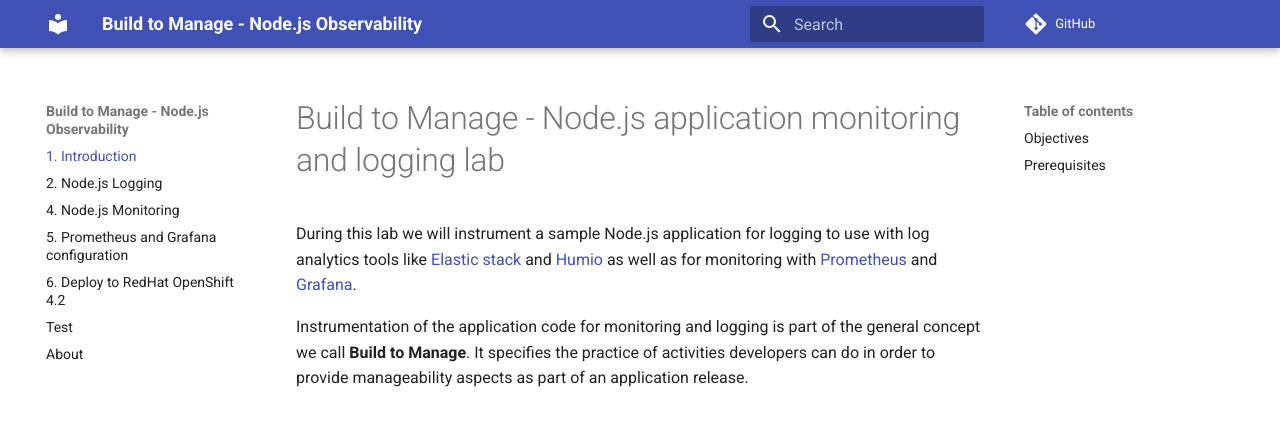
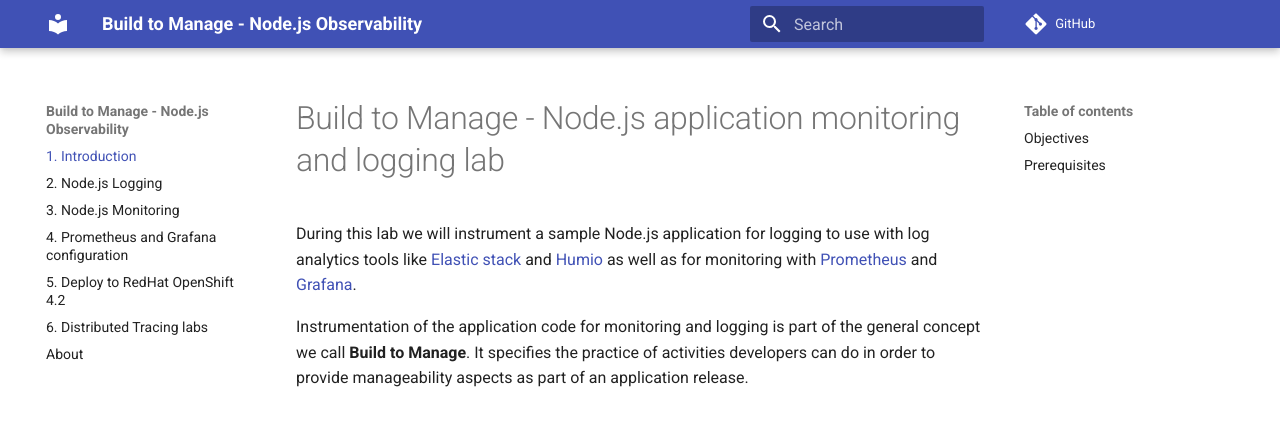
Before and after one commit to rafal-szypulka/b2m-nodejs-v2, an MkDocs documentation site: the page built from docs/index.md, in a window 1280 px wide. Shown: the top 424 px of the page. Built offline with MkDocs 1.6.1 and Material for MkDocs 9.7.7, drawn with Linux system fonts in a browser that asks for light colours; comment, search, counter and statistics services are not loaded.

Commit message:
Doc update

```diff
--- a/mkdocs.yml
+++ b/mkdocs.yml
@@ -4,10 +4,10 @@
 nav:
     - 1. Introduction: index.md
     - 2. Node.js Logging: logging.md
-    - 4. Node.js Monitoring: monitoring-instrumentation.md
-    - 5. Prometheus and Grafana configuration: Prometheus-Grafana.md
-    - 6. Deploy to RedHat OpenShift 4.2: OCP.md
-    - Test: "https://ibm-cloud-architecture.github.io/learning-distributed-tracing-101/docs/lab-jaeger-nodejs.html"
+    - 3. Node.js Monitoring: monitoring-instrumentation.md
+    - 4. Prometheus and Grafana configuration: Prometheus-Grafana.md
+    - 5. Deploy to RedHat OpenShift 4.2: OCP.md
+    - 6. Distributed Tracing labs: "https://ibm-cloud-architecture.github.io/learning-distributed-tracing-101/docs/lab-jaeger-nodejs.html"
     - About: about.md
 theme:
   name: 'material'
```
Also changed, not shown: docs/ICP.md (deleted, +0 -129 lines), docs/logging.md (+1 -1 lines), site/404.html, site/ICP/index.html (deleted), site/OCP/index.html, site/Prometheus-Grafana/index.html, site/about/index.html, site/index.html, site/logging/index.html, site/monitoring-instrumentation/index.html, site/search/search_index.json, 1 other file.
